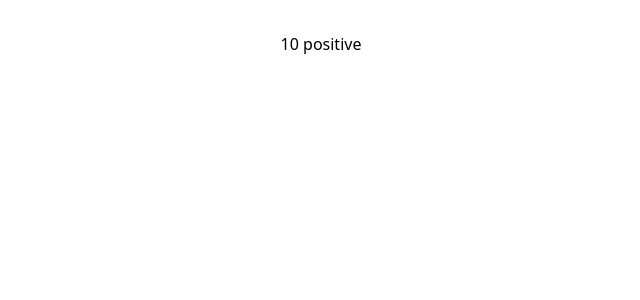
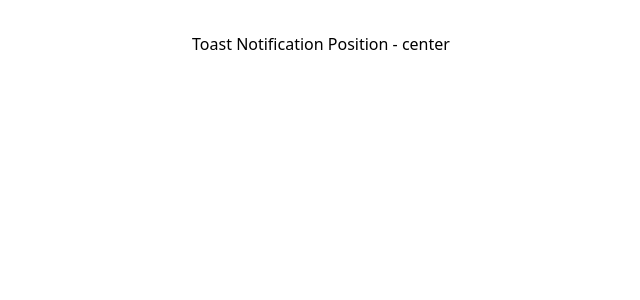
Before and after one commit to yksa/react-typescript, a React (Vite) app: page / in a window 1280 px wide. Shown: the top 300 px of the page, without its empty margins (319-959 px from the left). Built offline with nearby package versions, Linux system fonts and the light colour scheme.

Commit message:
Template Literals and Exclude

```diff
--- a/src/App.tsx
+++ b/src/App.tsx
@@ -1,10 +1,10 @@
 import "./App.css";
-import RandomNumber from "./components/restriction/RandomNumber";
+import Toast from "./components/templateliterals/Toast";
 
 function App() {
   return (
     <div className="App">
-      <RandomNumber value={10} isPositive />
+      <Toast position="center" />
     </div>
   );
 }
--- /dev/null
+++ b/src/components/templateliterals/Toast.tsx
@@ -0,0 +1,19 @@
+// Position prop can be one of
+// "left-center" | "left-top" | "left-bottom" |
+// "center" | "center-top" | "center-bottom" |
+// "right-center" | "right-top" | "right-bottom"
+
+type HorizontalPosition = "left" | "center" | "right";
+type VerticalPosition = "top" | "center" | "bottom";
+
+type ToastProps = {
+  position:
+    | Exclude<`${HorizontalPosition}-${VerticalPosition}`, "center-center">
+    | "center";
+};
+
+function Toast({ position }: ToastProps) {
+  return <div>Toast Notification Position - {position}</div>;
+}
+
+export default Toast;
```
